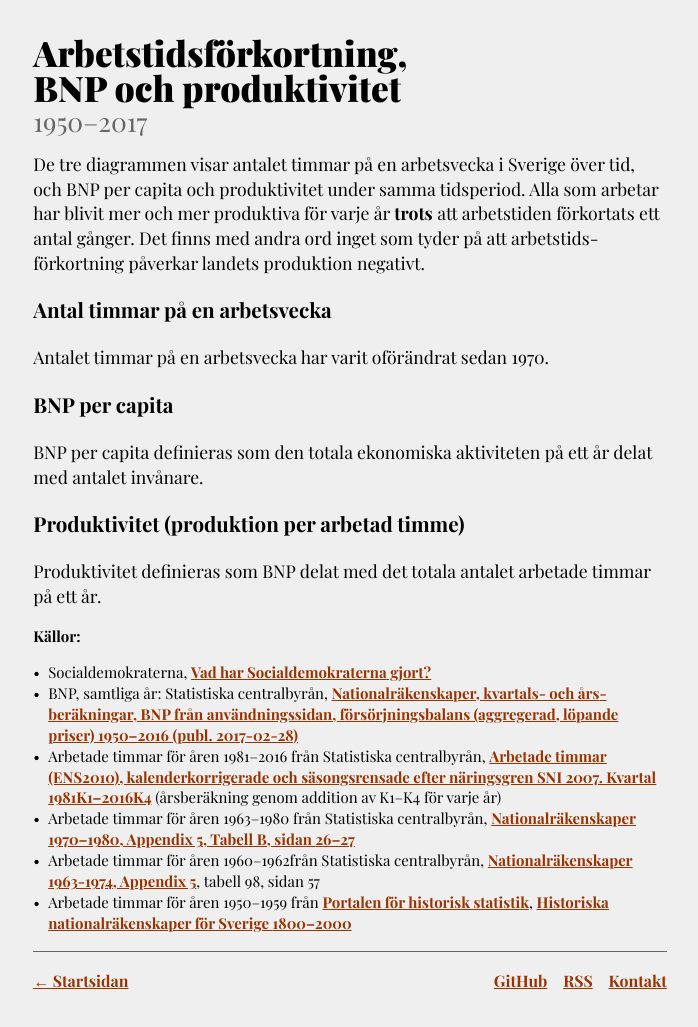
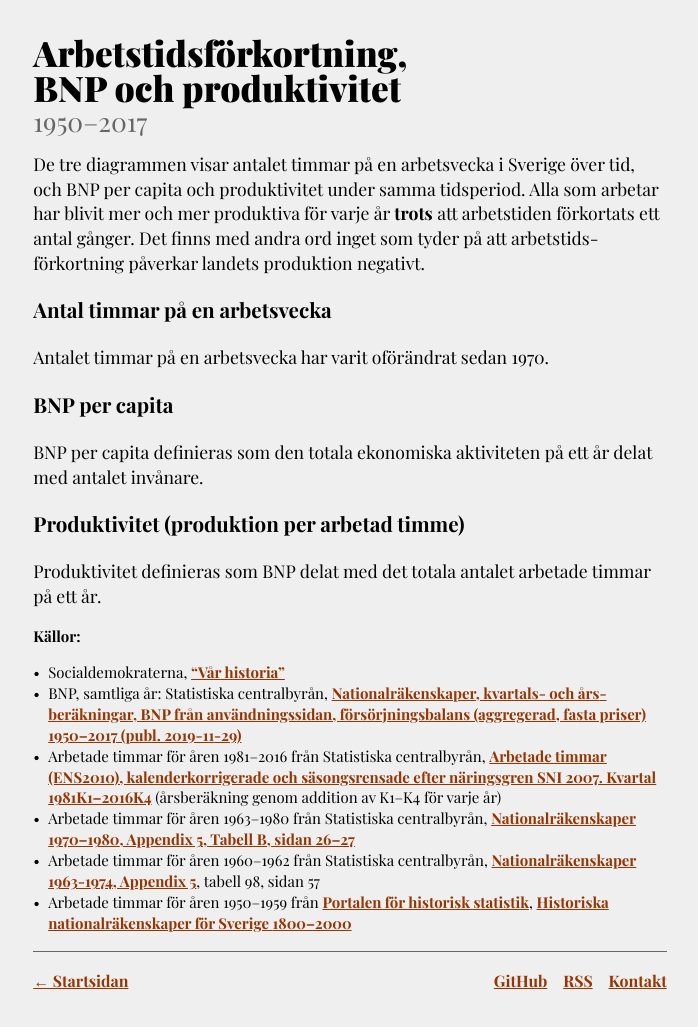
Before and after one commit to alimony/forbannadstatistik.polyscopic.works, a Jekyll site: the page built from arbetstidsforkortning-bnp-produktivitet/index.html, in a window 1280 px wide. Shown: the whole page, without its empty margins (290-988 px from the left). Built offline with Jekyll 4.4.1, drawn with Linux system fonts in a browser that asks for light colours; nearby versions of some CDN libraries; some web fonts are replaced; comment, search, counter and statistics services are not loaded.

Commit message:
Update links.

```diff
--- a/arbetstidsforkortning-bnp-produktivitet/index.html
+++ b/arbetstidsforkortning-bnp-produktivitet/index.html
@@ -27,11 +27,18 @@ script: arbetstidsforkortning-bnp-produktivitet.js
 <div class="sources">
 	<p><strong>Källor:</strong></p>
 	<ul>
-		<li>Social&shy;demokraterna, <a href="http://www.socialdemokraterna.se/Webben-for-alla/Partidistrikt/Goteborg/Politik/Politikny/Skolarbete1/Vad-har-socialdemokraterna-gjort/">Vad har Social&shy;demokraterna gjort?</a></li>
-		<li>BNP, samtliga år: Statistiska central&shy;byrån, <a href="http://www.scb.se/hitta-statistik/statistik-efter-amne/nationalrakenskaper/nationalrakenskaper/nationalrakenskaper-kvartals-och-arsberakningar/">National&shy;räkenskaper, kvartals- och års&shy;beräkningar, BNP från användnings&shy;sidan, försörjnings&shy;balans (aggregerad, löpande priser) <span class="nobr">1950–2016</span> (publ. 2017-02-28)</a></li>
+
+		<li>Social&shy;demokraterna, <a href="https://www.socialdemokraterna.se/vart-parti/om-partiet/var-historia/">“Vår historia”</a></li>
+
+		<li>BNP, samtliga år: Statistiska central&shy;byrån, <a href="https://www.scb.se/hitta-statistik/statistik-efter-amne/nationalrakenskaper/nationalrakenskaper/nationalrakenskaper-kvartals-och-arsberakningar/">National&shy;räkenskaper, kvartals- och års&shy;beräkningar, BNP från användnings&shy;sidan, försörjnings&shy;balans (aggregerad, fasta priser) <span class="nobr">1950–2017</span> (publ. 2019-11-29)</a></li>
+
 		<li>Arbetade timmar för åren <span class="nobr">1981–2016</span> från Statistiska central&shy;byrån, <a href="http://www.statistikdatabasen.scb.se/pxweb/sv/ssd/START__NR__NR0103__NR0103B/NR0103ENS2010T11Kv">Arbetade timmar (ENS2010), kalenderkorrigerade och säsongsrensade efter näringsgren SNI 2007. Kvartal <span class="nobr">1981K1–2016K4</span></a> (årsberäkning genom addition av K1–K4 för varje år)</li>
-		<li>Arbetade timmar för åren <span class="nobr">1963–1980</span> från Statistiska central&shy;byrån, <a href="http://www.scb.se/sv_/Hitta-statistik/Publiceringskalender/Visa-detaljerad-information/?publobjid=9000">National&shy;räkenskaper <span class="nobr">1970–1980</span>, Appendix&nbsp;5, Tabell&nbsp;B, sidan <span class="nobr">26–27</span></a></li>
-		<li>Arbetade timmar för åren <span class="nobr">1960–1962</span>från Statistiska central&shy;byrån, <a href="http://www.scb.se/sv_/Hitta-statistik/Publiceringskalender/Visa-detaljerad-information/?publobjid=8995">National&shy;räkenskaper <span class="nobr">1963-1974</span>, Appendix&nbsp;5</a>, tabell&nbsp;98, sidan&nbsp;57</li>
-		<li>Arbetade timmar för åren 1950–1959 från <a href="http://www.historia.se/">Portalen för historisk statistik</a>, <a href="http://www.historia.se/tablesAtoX.xls">Historiska national&shy;räkenskaper för Sverige <span class="nobr">1800–2000</span></a></li>
+
+		<li>Arbetade timmar för åren <span class="nobr">1963–1980</span> från Statistiska central&shy;byrån, <a href="http://share.scb.se/ov9993/data/publikationer/statistik/nr/nr0101/1980a01/nr0101_1980a01_sm_05_n198125.pdf">National&shy;räkenskaper <span class="nobr">1970–1980</span>, Appendix&nbsp;5, Tabell&nbsp;B, sidan <span class="nobr">26–27</span></a></li>
+
+		<li>Arbetade timmar för åren <span class="nobr">1960–1962</span> från Statistiska central&shy;byrån, <a href="http://share.scb.se/ov9993/data/publikationer/statistik/nr/nr0101/1974a01/nr0101_1974a01_sm_05_n197598.pdf">National&shy;räkenskaper <span class="nobr">1963-1974</span>, Appendix&nbsp;5</a>, tabell&nbsp;98, sidan&nbsp;57</li>
+
+		<li>Arbetade timmar för åren 1950–1959 från <a href="https://www.historia.se/">Portalen för historisk statistik</a>, <a href="http://www.historia.se/tablesAtoX.xls">Historiska national&shy;räkenskaper för Sverige <span class="nobr">1800–2000</span></a></li>
+
 	</ul>
 </div>
```
